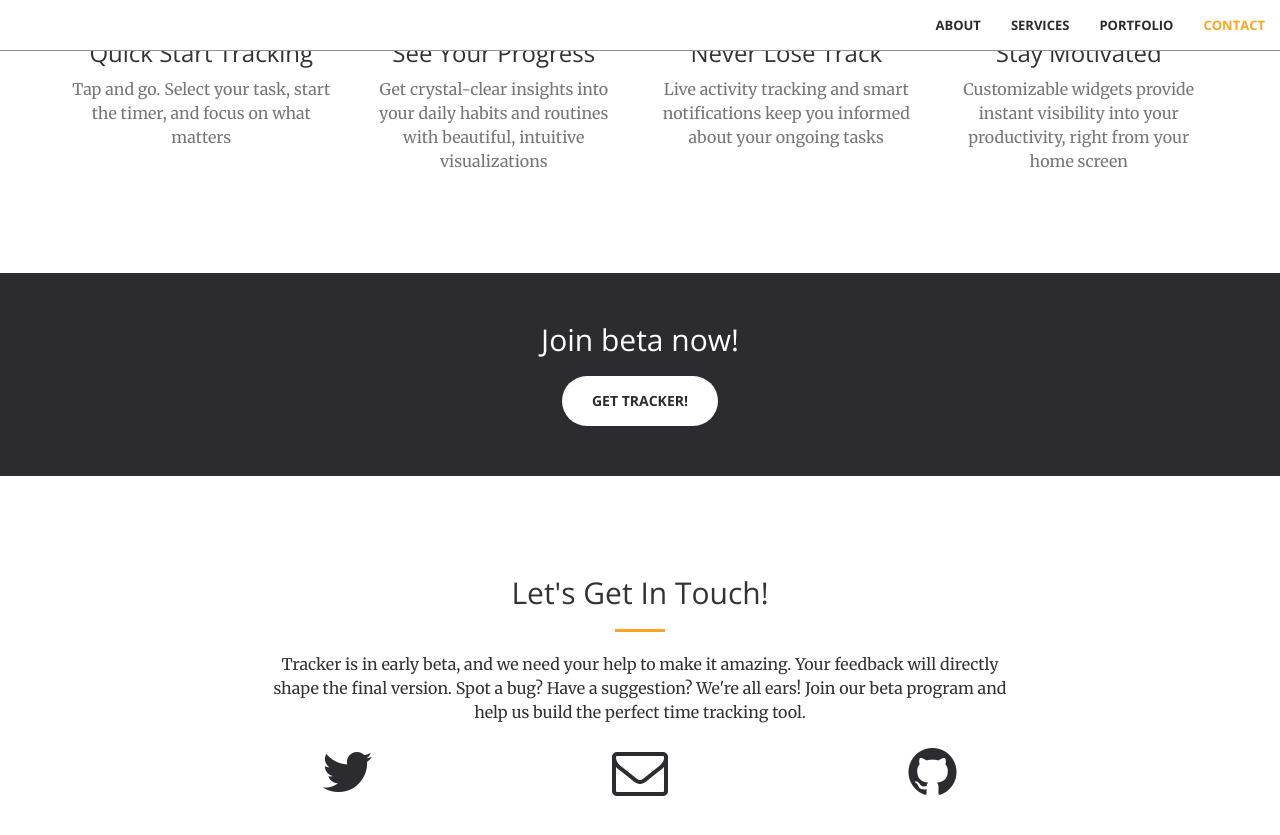
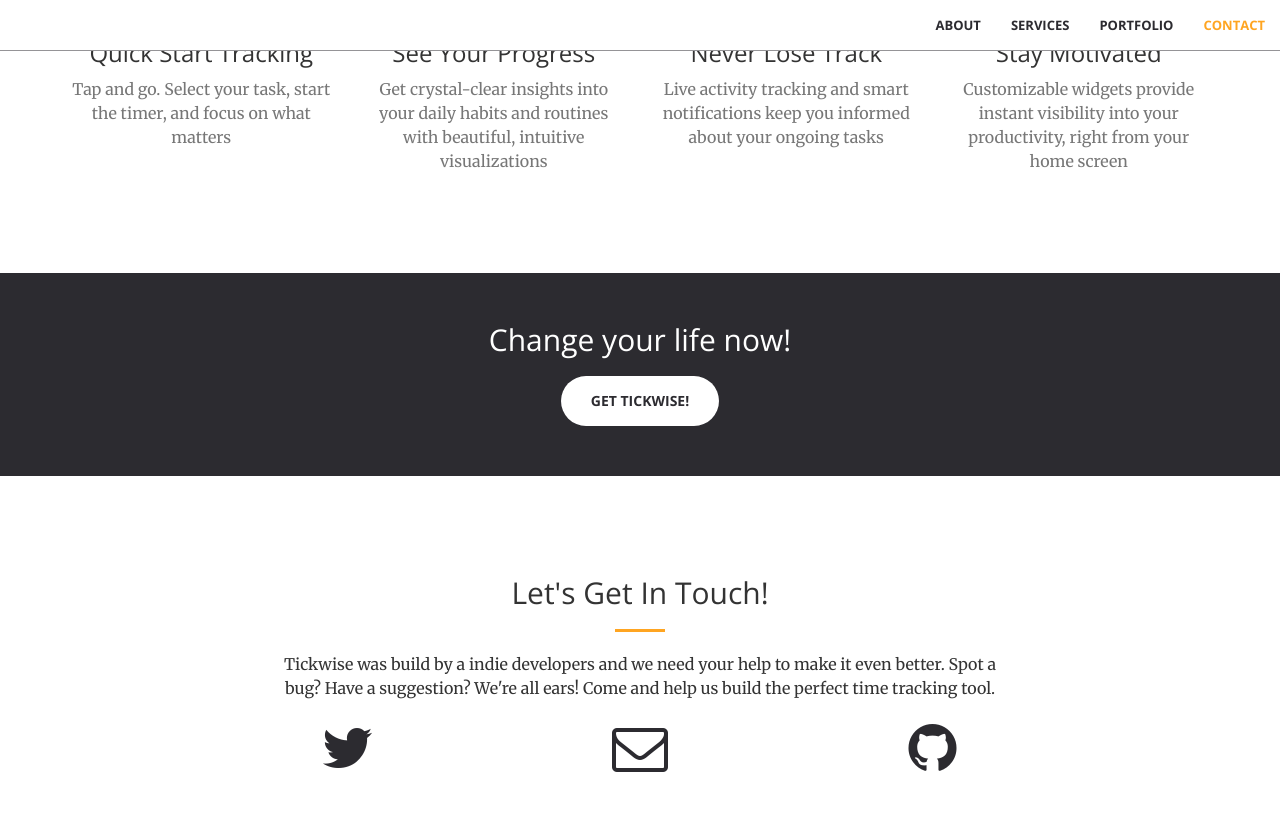
Before and after one commit to deszip/Tracker-Landing, a Jekyll site: the page built from index.html, in a window 1280 px wide and 900 px high, scrolled down 2272 px. Shown: the top 835 px of the window. Built offline with Jekyll 4.4.1, drawn with Linux system fonts in a browser that asks for light colours; some of the changed text lies outside the part shown.

Commit message:
Texts update

```diff
--- a/_includes/aside.html
+++ b/_includes/aside.html
@@ -1,8 +1,8 @@
   <aside class="bg-dark">
       <div class="container text-center">
           <div class="call-to-action">
-              <h2>Join beta now!</h2>
-              <a href="{{ site.tf_url }}" class="btn btn-default btn-xl wow tada">Get Tracker!</a>
+              <h2>Change your life now!</h2>
+              <a href="{{ site.tf_url }}" class="btn btn-default btn-xl wow tada">Get Tickwise!</a>
           </div>
       </div>
   </aside>
--- a/_includes/call-to-action.html
+++ b/_includes/call-to-action.html
@@ -5,7 +5,7 @@
                 <h2 class="section-heading">Time Tracking: The Most Affordable and Powerful Productivity Tool</h2>
                 <hr class="light">
                 <p class="text-faded">I built this app to replace complicated productivity tools. Forget fancy integrations – this is the straightforward tracker I always wanted. I've been using it for five months and can't wait to share it with you.</p>
-                <a href="#" class="btn btn-default btn-xl">Get Tracker!</a>
+                <a href="#" class="btn btn-default btn-xl">Get Tickwise!</a>
             </div>
         </div>
     </div>
--- a/_includes/contact.html
+++ b/_includes/contact.html
@@ -4,7 +4,7 @@
             <div class="col-lg-8 col-lg-offset-2 text-center">
                 <h2 class="section-heading">Let's Get In Touch!</h2>
                 <hr class="primary">
-                <p>Tracker is in early beta, and we need your help to make it amazing. Your feedback will directly shape the final version. Spot a bug? Have a suggestion? We're all ears! Join our beta program and help us build the perfect time tracking tool.</p>
+                <p>Tickwise was build by a indie developers and we need your help to make it even better. Spot a bug? Have a suggestion? We're all ears! Come and help us build the perfect time tracking tool.</p>
             </div>
         <div class="col-lg-2 col-lg-offset-2 text-center">
             <a href="https://twitter.com/{{ site.twitter_username }}">
```
